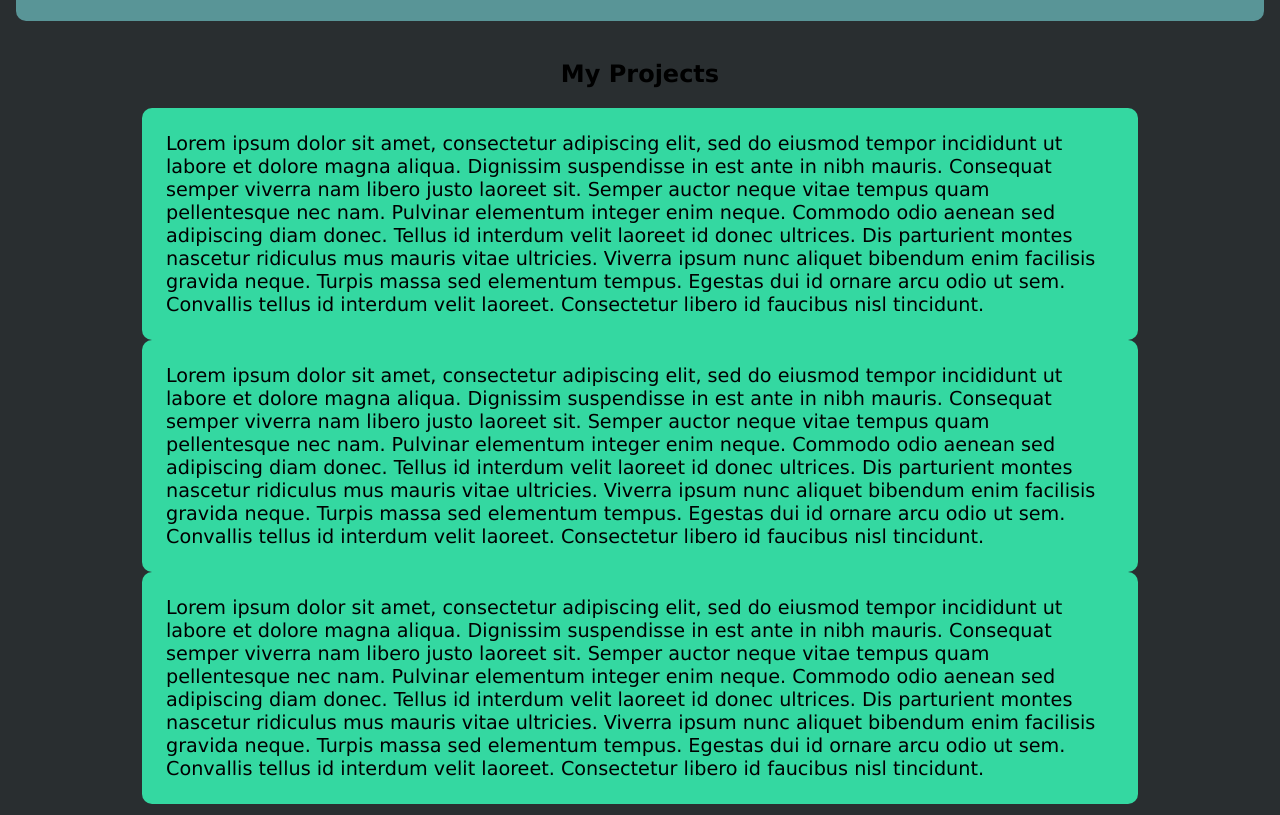
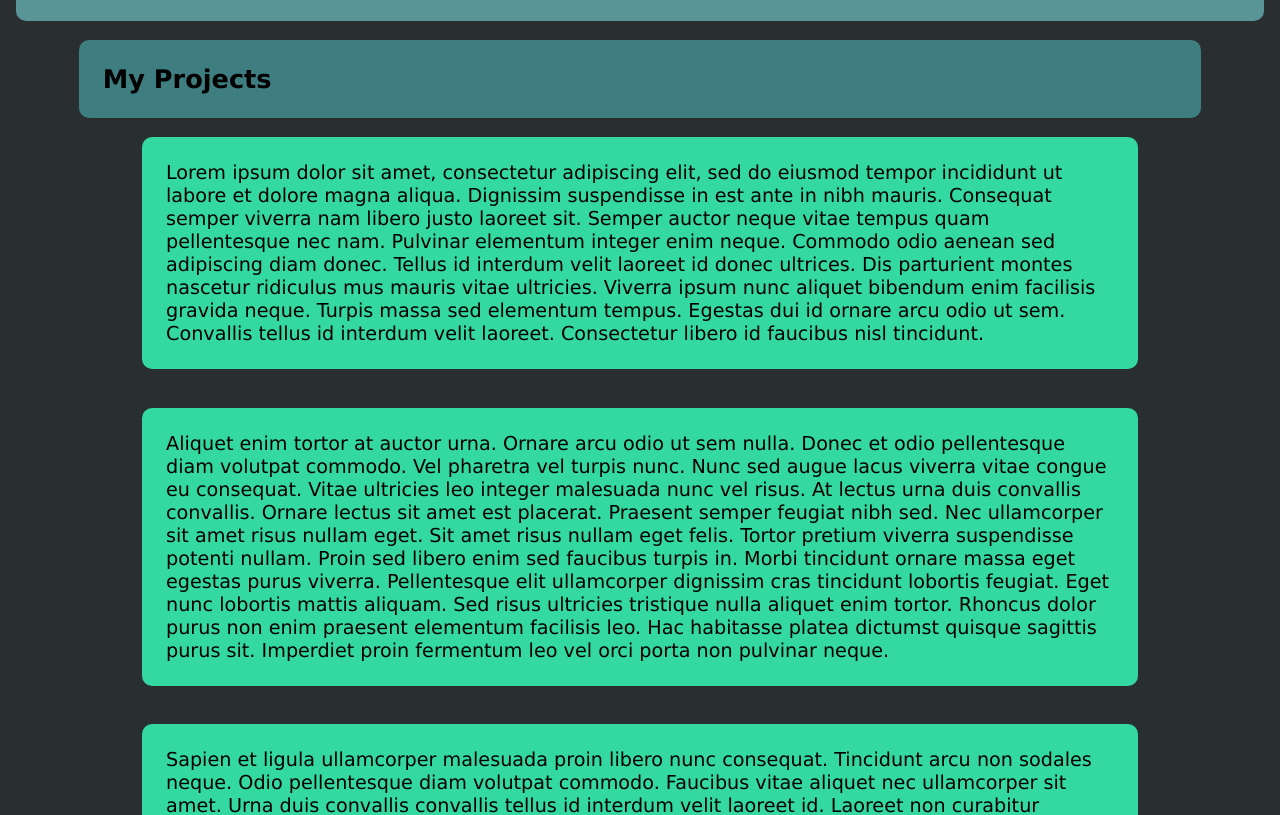
Before and after one commit to Muhammad-UK/my_website, a plain HTML site: page portfolio.html in a window 1280 px wide. Shown: the part 173-988 px from the top of the page. Drawn offline with Linux system fonts and the light colour scheme.

Commit message:
finalized css and html content

```diff
--- a/portfolio.html
+++ b/portfolio.html
@@ -35,32 +35,40 @@
     </section>
     <section class="p2">
       <article>
-        Lorem ipsum dolor sit amet, consectetur adipiscing elit, sed do eiusmod
-        tempor incididunt ut labore et dolore magna aliqua. Dignissim
-        suspendisse in est ante in nibh mauris. Consequat semper viverra nam
-        libero justo laoreet sit. Semper auctor neque vitae tempus quam
-        pellentesque nec nam. Pulvinar elementum integer enim neque. Commodo
-        odio aenean sed adipiscing diam donec. Tellus id interdum velit laoreet
-        id donec ultrices. Dis parturient montes nascetur ridiculus mus mauris
-        vitae ultricies. Viverra ipsum nunc aliquet bibendum enim facilisis
-        gravida neque. Turpis massa sed elementum tempus. Egestas dui id ornare
-        arcu odio ut sem. Convallis tellus id interdum velit laoreet.
-        Consectetur libero id faucibus nisl tincidunt.
+        Aliquet enim tortor at auctor urna. Ornare arcu odio ut sem nulla. Donec
+        et odio pellentesque diam volutpat commodo. Vel pharetra vel turpis
+        nunc. Nunc sed augue lacus viverra vitae congue eu consequat. Vitae
+        ultricies leo integer malesuada nunc vel risus. At lectus urna duis
+        convallis convallis. Ornare lectus sit amet est placerat. Praesent
+        semper feugiat nibh sed. Nec ullamcorper sit amet risus nullam eget. Sit
+        amet risus nullam eget felis. Tortor pretium viverra suspendisse potenti
+        nullam. Proin sed libero enim sed faucibus turpis in. Morbi tincidunt
+        ornare massa eget egestas purus viverra. Pellentesque elit ullamcorper
+        dignissim cras tincidunt lobortis feugiat. Eget nunc lobortis mattis
+        aliquam. Sed risus ultricies tristique nulla aliquet enim tortor.
+        Rhoncus dolor purus non enim praesent elementum facilisis leo. Hac
+        habitasse platea dictumst quisque sagittis purus sit. Imperdiet proin
+        fermentum leo vel orci porta non pulvinar neque.
       </article>
     </section>
     <section class="p3">
       <article>
-        Lorem ipsum dolor sit amet, consectetur adipiscing elit, sed do eiusmod
-        tempor incididunt ut labore et dolore magna aliqua. Dignissim
-        suspendisse in est ante in nibh mauris. Consequat semper viverra nam
-        libero justo laoreet sit. Semper auctor neque vitae tempus quam
-        pellentesque nec nam. Pulvinar elementum integer enim neque. Commodo
-        odio aenean sed adipiscing diam donec. Tellus id interdum velit laoreet
-        id donec ultrices. Dis parturient montes nascetur ridiculus mus mauris
-        vitae ultricies. Viverra ipsum nunc aliquet bibendum enim facilisis
-        gravida neque. Turpis massa sed elementum tempus. Egestas dui id ornare
-        arcu odio ut sem. Convallis tellus id interdum velit laoreet.
-        Consectetur libero id faucibus nisl tincidunt.
+        Sapien et ligula ullamcorper malesuada proin libero nunc consequat.
+        Tincidunt arcu non sodales neque. Odio pellentesque diam volutpat
+        commodo. Faucibus vitae aliquet nec ullamcorper sit amet. Urna duis
+        convallis convallis tellus id interdum velit laoreet id. Laoreet non
+        curabitur gravida arcu ac tortor dignissim convallis. Lorem ipsum dolor
+        sit amet consectetur adipiscing elit ut. Accumsan in nisl nisi
+        scelerisque eu ultrices vitae auctor eu. Nec ultrices dui sapien eget mi
+        proin sed libero. Sagittis nisl rhoncus mattis rhoncus. Nunc sed augue
+        lacus viverra vitae. Bibendum arcu vitae elementum curabitur vitae nunc
+        sed velit. Lacus viverra vitae congue eu consequat ac felis donec et.
+        Cursus sit amet dictum sit amet justo donec enim. Eros donec ac odio
+        tempor orci dapibus ultrices in. Sem integer vitae justo eget magna
+        fermentum iaculis eu. Suspendisse interdum consectetur libero id. Tellus
+        cras adipiscing enim eu turpis egestas pretium. Sed sed risus pretium
+        quam vulputate dignissim suspendisse in. Vulputate dignissim suspendisse
+        in est.
       </article>
     </section>
   </body>
--- a/style.css
+++ b/style.css
@@ -7,11 +7,12 @@ body {
   align-items: center;
 }
 
+/*start of header css*/
 header {
+  position: sticky;
+  top: 0;
   background-color: rgb(89, 149, 151);
   padding: 1.5rem;
-  position: sticky;
-  top: 0;
   border-radius: 10px;
   width: 95%;
   margin: 1.2rem;
@@ -40,12 +41,16 @@ nav > a {
   font-size: 1.6rem;
 }
 
+/*end of header and nav css*/
+
+/*start of index/section css*/
 body > section {
   background-color: rgb(52, 216, 161);
   font-size: 1.2rem;
   padding: 1.5rem;
   border-radius: 10px;
   width: 75%;
+  margin: 1.2rem;
 }
 
 section.rows {
@@ -67,3 +72,28 @@ section.happy {
   justify-content: right;
   align-items: center;
 }
+
+/*end of index/section css*/
+
+/*all about/portfolio css*/
+h2 {
+  background-color: rgb(62, 125, 128);
+  padding: 1.5rem;
+  border-radius: 10px;
+  width: 85%;
+  margin: auto;
+  font-size: 1.6rem;
+}
+
+/*responsive design section*/
+@media (max-width: 600px) {
+  body {
+    width: 80ch;
+    height: auto;
+    margin: auto;
+  }
+  header {
+    position: "relative" !important;
+    top: auto;
+  }
+}
```
Also changed, not shown: about.html (+3 -3 lines).
